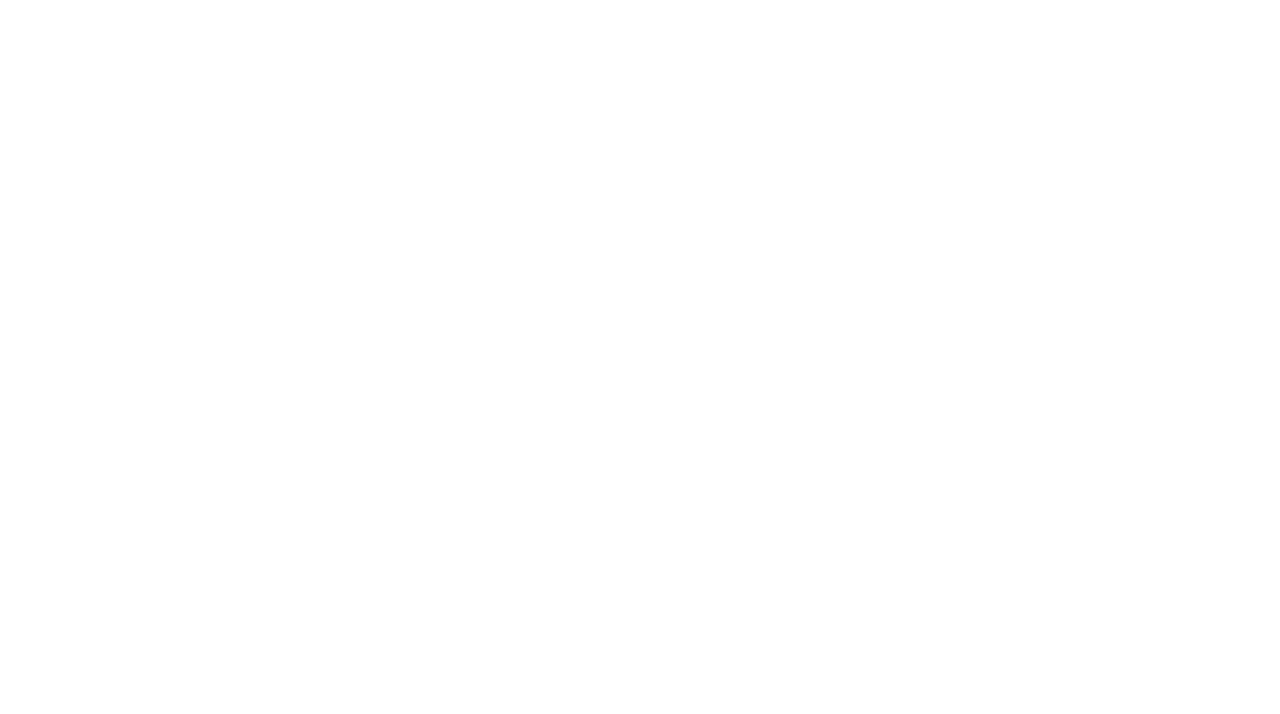
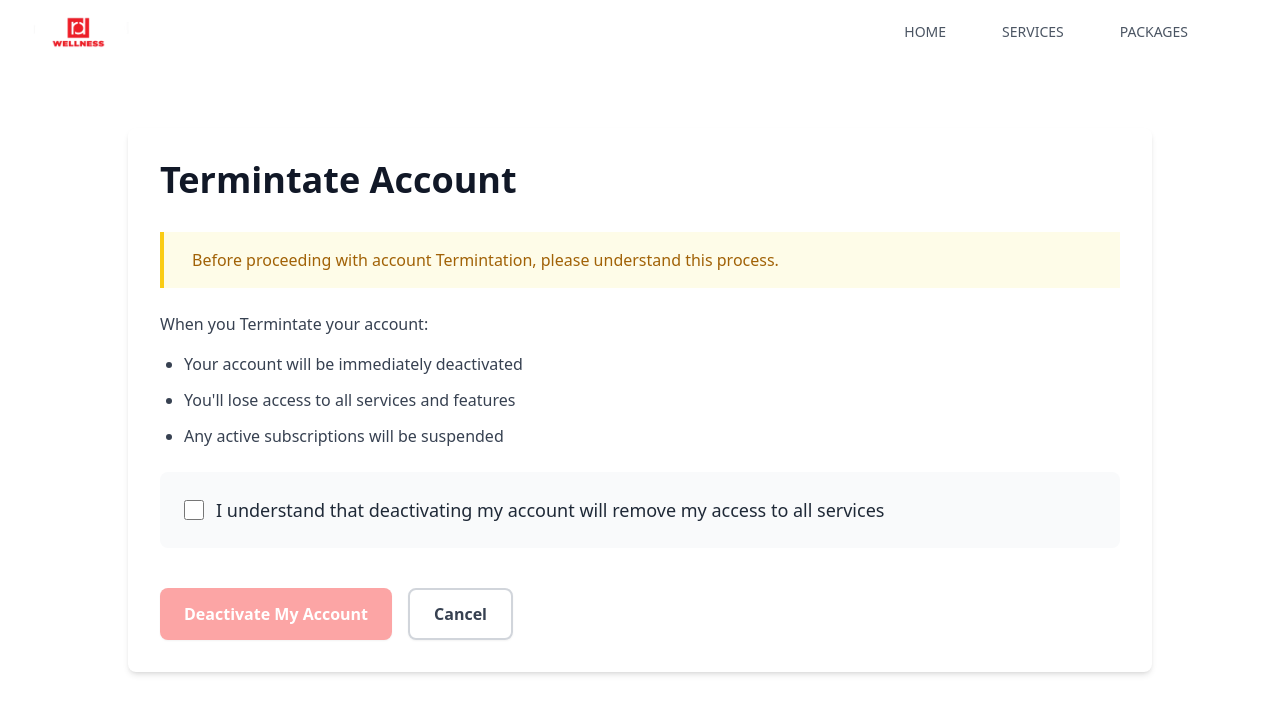
Before and after one commit to ideotek/RealDealSpa-Frontend, a React (Vite) app: page /account/termination in a window 1280 px wide. Before the commit this address had no page. Shown: the top 714 px of the page. Built offline with nearby package versions, Linux system fonts and the light colour scheme; sample sign-in values are in the browser's storage.

Commit message:
Termination page added

```diff
--- a/src/App.jsx
+++ b/src/App.jsx
@@ -20,6 +20,7 @@ import ServicePage from "./Pages/ServicePage"
 import ServiceDetail from "./Pages/ServiceDetail";
 import Packages from "./Components/Home/Packages";
 import BookingHistoryPage from "./Pages/BookingHistoryPage";
+import AccountTermination from "./Pages/Termination";
 
 const Layout = () => (
   <div className="app-layout">
@@ -66,6 +67,7 @@ const App = () => (
           <Route path="/packages" element={<Packages />} />
           <Route path="/profile" element={<ProfilePage />} />
           <Route path="/booking-history" element={<BookingHistoryPage />} />
+          <Route path="/account/termination" element={<AccountTermination />} />
         </Route>
       </Routes>
 
--- a/src/Pages/ProfilePage.jsx
+++ b/src/Pages/ProfilePage.jsx
@@ -1,4 +1,4 @@
-import React, { useEffect, useState } from "react";
+import { useEffect, useState } from "react";
 import { useNavigate } from "react-router-dom";
 import commonAxios from "../utils/commonAxios";
 import { Formik, Form } from "formik";
@@ -270,12 +270,21 @@ const ProfilePage = () => {
                           />
                         </div>
                         <div className="pt-6 border-t border-gray-200">
+                          <div className="flex justify-between items-center">
                             <button
                               type="submit"
                               className="inline-flex justify-center py-2.5 px-6 border border-transparent shadow-sm text-sm font-medium rounded-md text-white bg-red-600 hover:bg-red-700 focus:outline-none focus:ring-2 focus:ring-offset-2 focus:ring-red-500 transition-colors"
                             >
                               Update Profile
                             </button>
+                            <button
+                              type="button"
+                              onClick={() => navigate('/account/termination')}
+                              className="text-red-600 hover:text-red-800 text-sm font-medium"
+                            >
+                              Terminate Account
+                            </button>
+                          </div>
                         </div>
                       </Form>
                     )}
--- /dev/null
+++ b/src/Pages/Termination.jsx
@@ -0,0 +1,133 @@
+import { useState } from 'react';
+import { useNavigate } from 'react-router-dom';
+import Swal from 'sweetalert2';
+import { toast } from 'react-toastify';
+import commonAxios from '../utils/commonAxios';
+import useUserDetails from '../hooks/userHook';
+
+const AccountTermination = () => {
+  const navigate = useNavigate();
+  const [confirmed, setConfirmed] = useState(false);
+  const [isDeactivating, setIsDeactivating] = useState(false);
+  const { user } = useUserDetails();
+
+  const handleDeactivateAccount = async () => {
+    if (!confirmed) {
+      toast.error('Please confirm that you understand the consequences');
+      return;
+    }
+
+    try {
+      const result = await Swal.fire({
+        title: 'Deactivate Account?',
+        text: "You can reactivate your account by contacting support",
+        icon: 'warning',
+        showCancelButton: true,
+        confirmButtonColor: '#dc2626',
+        cancelButtonColor: '#6b7280',
+        confirmButtonText: 'Yes, deactivate my account'
+      });
+
+      if (result.isConfirmed) {
+        setIsDeactivating(true);
+
+        commonAxios.delete(`customer/delete-account/${user._id}`).then((Response)=>{
+          console.log(Response, "Response");
+          toast.success('Account successfully deactivated');
+          navigate('/login');
+        }).catch((err)=>{
+          console.log(err, "err");
+        })
+
+        // Call your account deactivation function here
+        // await deactivateAccount();
+
+        toast.success('Account successfully deactivated');
+        navigate('/');
+      }
+    } catch (err) {
+      toast.error('Failed to deactivate account. Please try again later.');
+      console.error('Deactivate account error:', err);
+    } finally {
+      setIsDeactivating(false);
+    }
+  };
+
+  return (
+    <div className="container mt-20 mx-auto px-4 sm:px-6 lg:px-8 py-12">
+      <div className="max-w-5xl mx-auto bg-white rounded-lg shadow-md p-8">
+        <h1 className="text-4xl font-bold text-gray-900 mb-8">
+        Termintate Account
+        </h1>
+
+        <div className="space-y-6">
+          <div className="bg-yellow-50 border-l-4 border-yellow-400 p-4">
+            <div className="flex">
+              <div className="ml-3">
+                <p className="text-yellow-700">
+                  Before proceeding with account Termintation, please understand this process.
+                </p>
+              </div>
+            </div>
+          </div>
+
+          <div className="prose prose-lg text-gray-700">
+            <p className="mb-4">
+              When you Termintate your account:
+            </p>
+
+            <ul className="list-disc pl-6 space-y-3 mb-6">
+              <li>Your account will be immediately deactivated</li>
+              <li>{"You'll lose access to all services and feature"}s</li>
+
+              <li>Any active subscriptions will be suspended</li>
+
+            </ul>
+          </div>
+
+          <div className="bg-gray-50 p-6 rounded-lg">
+            <label className="flex items-center gap-3 cursor-pointer">
+              <input
+                type="checkbox"
+                checked={confirmed}
+                onChange={(e) => setConfirmed(e.target.checked)}
+                className="w-5 h-5 text-red-600 border-gray-300 rounded focus:ring-red-500"
+              />
+              <span className="text-gray-800 text-lg">
+                I understand that deactivating my account will remove my access to all services
+              </span>
+            </label>
+          </div>
+
+          <div className="flex gap-4 pt-4">
+            <button
+              onClick={handleDeactivateAccount}
+              disabled={isDeactivating || !confirmed}
+              className={`px-6 py-3 rounded-lg font-semibold text-white shadow-sm
+                ${isDeactivating || !confirmed
+                  ? 'bg-red-300 cursor-not-allowed'
+                  : 'bg-red-600 hover:bg-red-700'
+                } transition-all duration-200`}
+            >
+              {isDeactivating ? 'Deactivating...' : 'Deactivate My Account'}
+            </button>
+
+            <button
+              onClick={() => navigate('/account')}
+              disabled={isDeactivating}
+              className={`px-6 py-3 rounded-lg font-semibold border-2 shadow-sm
+                ${isDeactivating
+                  ? 'text-gray-400 bg-gray-50 border-gray-200 cursor-not-allowed'
+                  : 'text-gray-700 border-gray-300 hover:bg-gray-50 hover:border-gray-400'
+                } transition-all duration-200`}
+            >
+              Cancel
+            </button>
+          </div>
+        </div>
+      </div>
+    </div>
+  );
+};
+
+export default AccountTermination;
--- a/src/hooks/useLogin.js
+++ b/src/hooks/useLogin.js
@@ -10,26 +10,20 @@ export const useLogin = (navigate) => {
     try {
       const response = await commonAxios.post("/customer/login", values);
       const { status, customer, token, currentLocation } = response.data.data;
-      console.log(response.data.data, "response");
-      if (status) {
-        localStorage.setItem("AccessToken", token);
-        localStorage.setItem("customerDetails", JSON.stringify(customer));
-        localStorage.setItem("currentLocation", JSON.stringify(currentLocation));
-        toast.success("Login successful!");
-        navigate("/", { replace: true });
+
+      if (!status) {
+        throw new Error('Login failed');
       }
+
+      localStorage.setItem("AccessToken", token);
+      localStorage.setItem("customerDetails", JSON.stringify(customer));
+      localStorage.setItem("currentLocation", JSON.stringify(currentLocation));
+
+      toast.success("Login successful!");
+      navigate("/", { replace: true });
     } catch (error) {
-      toast.error("An error occurred during login.");
-      if (error.response) {
-        const { status, message } = error.response.data;
-        if (status === 403) {
-          toast.error(`Login failed: ${message}`);
-        } else {
-          toast.error(`Error: ${message}`);
-        }
-      } else {
-        toast.error("An unexpected error occurred. Please try again later.");
-      }
+      const errorMessage = error.response?.data?.message || "An unexpected error occurred. Please try again later.";
+      toast.error(errorMessage);
     } finally {
       setLoading(false);
     }
```
Also changed, not shown: 2 other files (tests, documents, lock files or other folders). Lines whose indentation alone changed are shown as unchanged.
